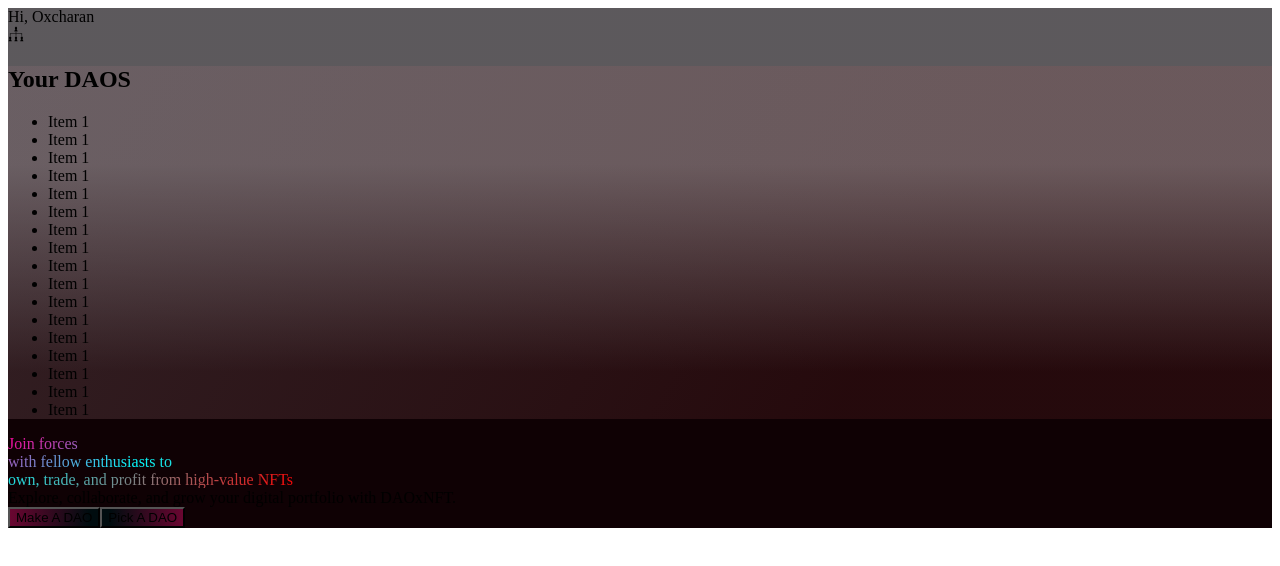
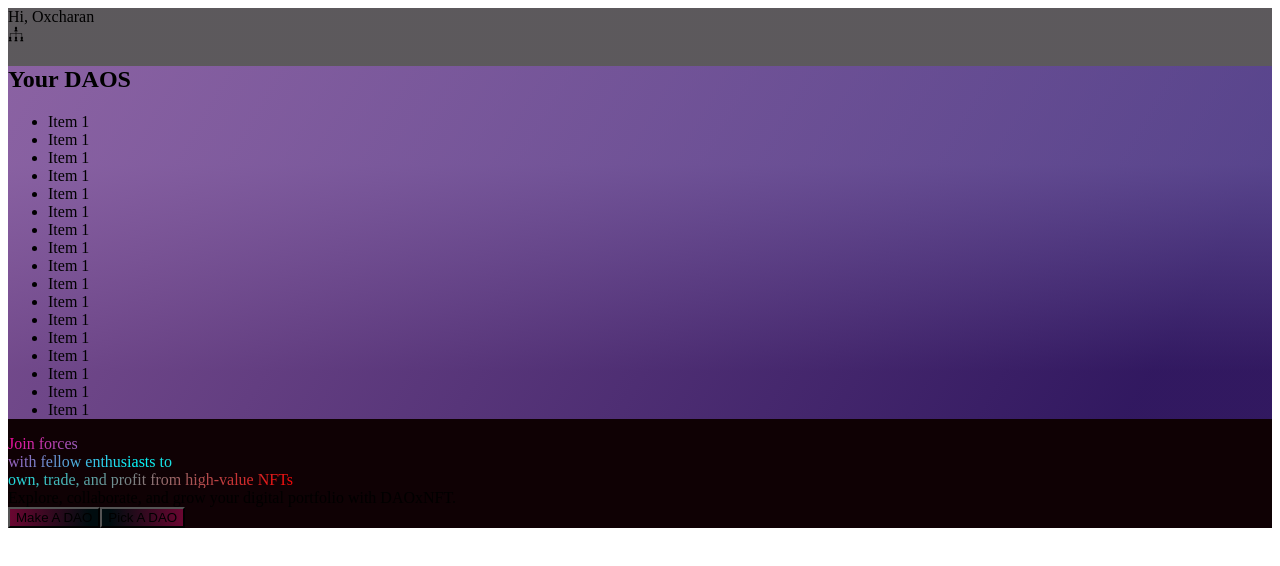
Before and after one commit to charans29/da0-x-nft, a Next.js app: page /Hero in a window 1280 px wide. Both pictures are taken after a click on the icon 16 px from the left and 34 px from the top of the page. Shown: the top 566 px of the page. Built offline with nearby package versions, Linux system fonts and the light colour scheme.

Commit message:
dev:Dao tiles check

```diff
--- a/components/UserDaos.tsx
+++ b/components/UserDaos.tsx
@@ -3,16 +3,16 @@ import React from 'react'
 function UserDaos() {
   return (
     <div
-        className={`absolute top-16 right-10 h-[calc(100vh-110px)] w-[300px]
-            p-5 z-30 rounded-lg`}
+        className={`absolute top-16 right-10 h-[calc(100vh-110px)] w-[200px]
+            p-5 z-30 rounded-lg border-green-500 border-[0.25px] overflow-hidden`}
         style={{
-            backgroundImage:'linear-gradient(300deg, rgba(234,88,88,0.1) 30%, rgba(130,110,118,0.35) 120%)',
+            backgroundImage:'linear-gradient(300deg, rgba(84,48,188,0.5) 10%, rgba(150,100,180,0.8) 100%)',
         }}
     >
-        <h2 className='text-lg text-black font-bold mb-4 sticky top-0 p-2 text-center'>
+        <h2 className='text-lg text-black font-bold mb-4 sticky top-0 p-2 text-center z-10'>
             Your DAOS
         </h2>
-        <ul className=' h-full overflow-y-auto -mt-3' style={{scrollbarWidth: 'none'}}>
+        <ul className='realtive h-full overflow-y-auto -mt-3 z-0' style={{scrollbarWidth: 'none'}}>
             <li className='mb-2 border-[1.25px] rounded-md p-2 border-black text-black'>Item 1</li>
             <li className='mb-2 border-[1.25px] rounded-md p-2 border-black text-black'>Item 1</li>
             <li className='mb-2 border-[1.25px] rounded-md p-2 border-black text-black'>Item 1</li>
```
